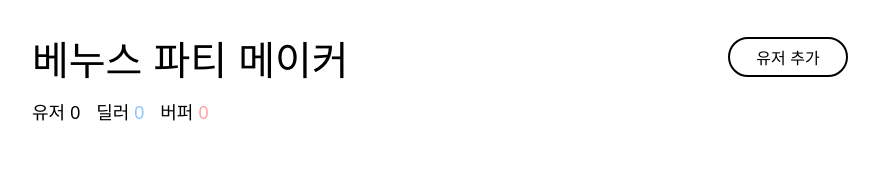
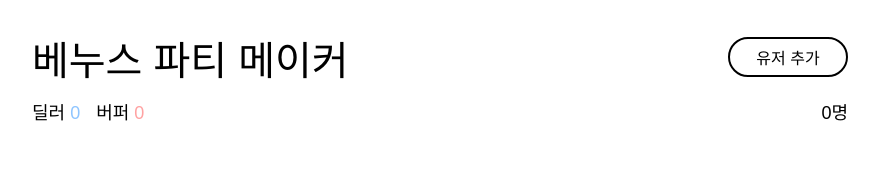
Before and after one commit to VenusPartyMaker/venus-party-maker-FE, a React (Vite) app: page / in a window 1280 px wide. Shown: the top 185 px of the page, without its empty margins (200-1079 px from the left). Built offline with nearby package versions, Linux system fonts and the light colour scheme; a web font is replaced by a local one.

Commit message:
feat: 딜러, 버퍼 count 구현, 유저수 스타일 변경

```diff
--- a/src/components/Header.tsx
+++ b/src/components/Header.tsx
@@ -4,6 +4,8 @@ import { useDataStore } from "../store/dataStore";
 export default function Header() {
     const { setAddUserModalOpen } = useModalStore();
     const userCount = useDataStore((state) => state.userCount);
+    const dealerCount = useDataStore((state) => state.dealerCount);
+    const bufferCount = useDataStore((state) => state.bufferCount);
 
     const handleAddUserModal = () => {
         setAddUserModalOpen();
@@ -20,17 +22,23 @@ export default function Header() {
                         유저 추가
                     </button>
                 </div>
-                <div className="flex flex-row text-lg gap-4">
+                <div className="flex flex-row justify-between text-lg">
+                    <div className="flex flex-row gap-4">
+                        <p>
+                            딜러{" "}
+                            <span className="gmarket-bold text-blue-300">
+                                {dealerCount}
+                            </span>
+                        </p>
+                        <p>
+                            버퍼{" "}
+                            <span className="gmarket-bold text-red-300">
+                                {bufferCount}
+                            </span>
+                        </p>
+                    </div>
                     <p>
-                        유저 <span className="gmarket-bold">{userCount}</span>
-                    </p>
-                    <p>
-                        딜러{" "}
-                        <span className="gmarket-bold text-blue-300">0</span>
-                    </p>
-                    <p>
-                        버퍼{" "}
-                        <span className="gmarket-bold text-red-300">0</span>
+                        <span className="gmarket-bold">{userCount}</span>명
                     </p>
                 </div>
             </div>
--- a/src/store/dataStore.ts
+++ b/src/store/dataStore.ts
@@ -1,4 +1,5 @@
 import { create } from "zustand";
+import { isBuffer } from "../utils/isBuffer";
 
 interface DataStore {
     list: User[];
@@ -54,6 +55,12 @@ export const useDataStore = create<DataStore>()((set, get) => ({
                     ? { ...u, characters: [...u.characters, character] }
                     : u
             ),
+            bufferCount: isBuffer(character.jobName)
+                ? get().bufferCount + 1
+                : get().bufferCount,
+            dealerCount: isBuffer(character.jobName)
+                ? get().dealerCount
+                : get().dealerCount + 1,
         });
     },
     // deleteCharacter: (name) => {},
```
